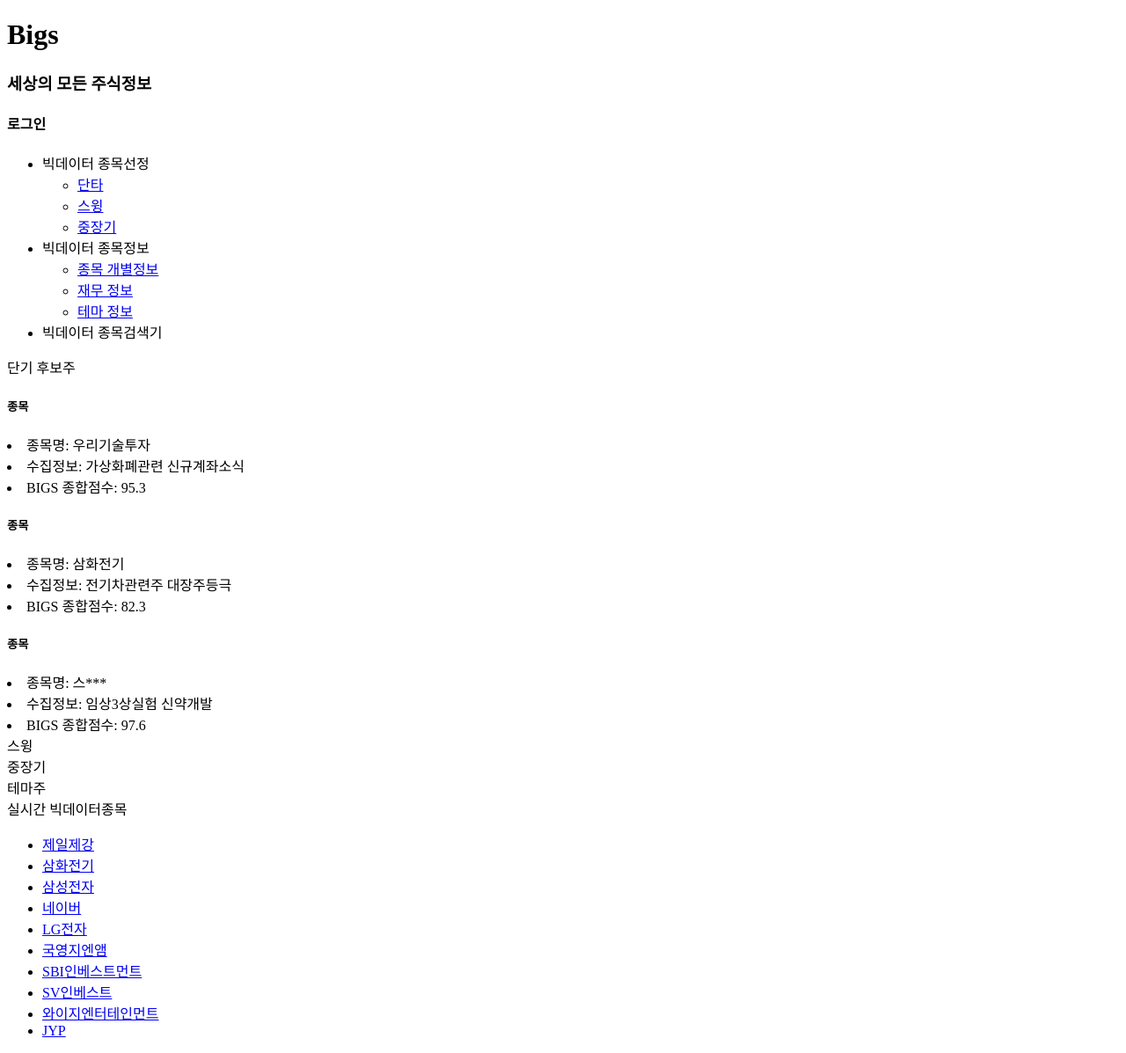
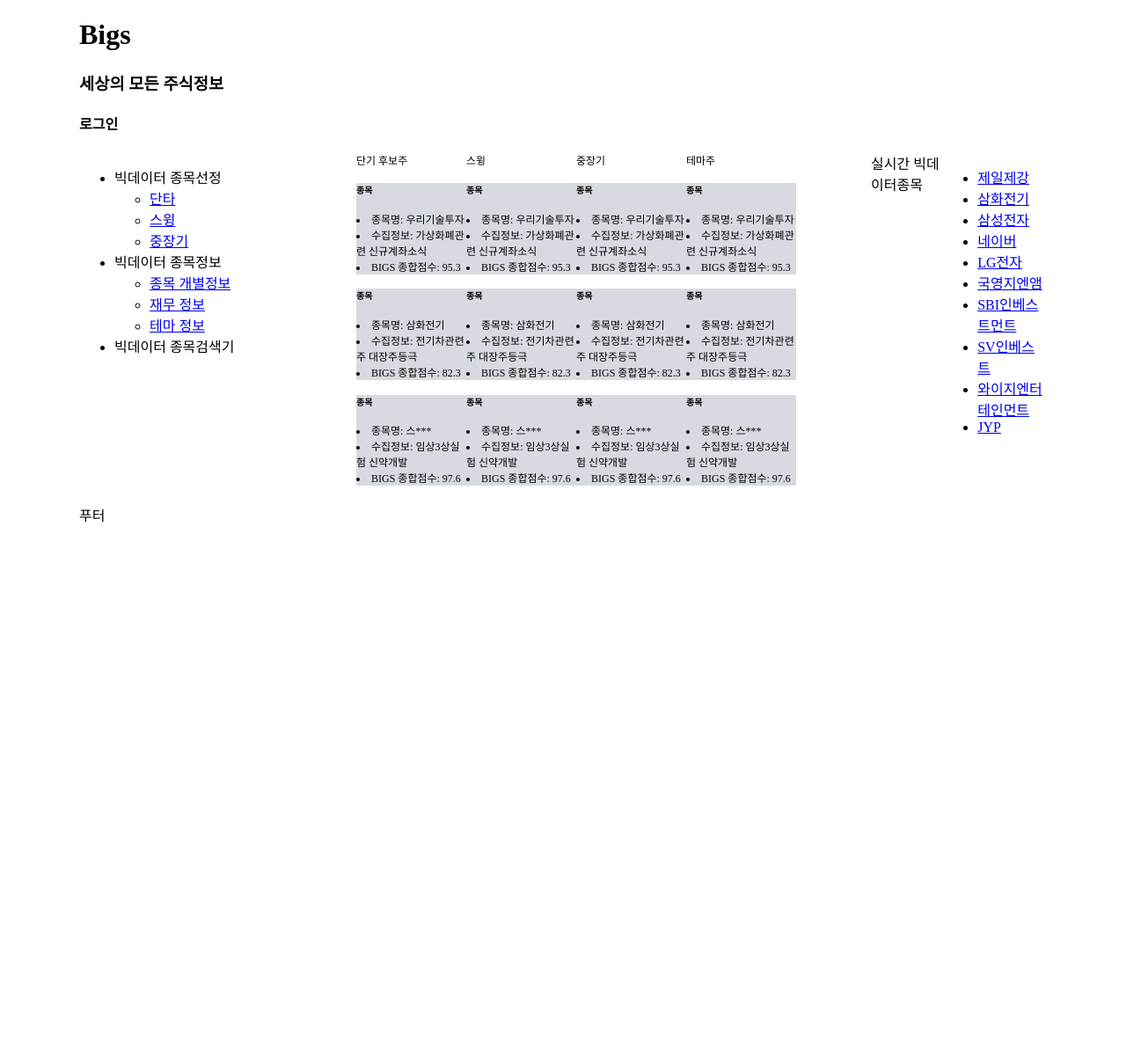
Before and after one commit to popsmile/bigs, a Django app: page / in a window 1280 px wide. Shown: the whole page at 88% size. After the commit the page ends 594 px from the top, so only its background shows below. Run offline with Django 3.2, Linux system fonts and the light colour scheme; data comes from the database, SQL or seed files in the repository.

Commit message:
stockcard model 수정 및 간단한 레이아웃 css 적용

```diff
--- a/bigs/stocks/models.py
+++ b/bigs/stocks/models.py
@@ -17,8 +17,10 @@
 		return self.name
 
 class StockCard(models.Model):
+	category = models.CharField(max_length=10)
 	name = models.CharField(max_length=30)
-	information = models.TextField()
-	total_score = models.DecimalField(max_digits=3, decimal_places=1)
+	code = models.CharField(max_length=10)
+	theme = models.TextField()
+	bigs_score = models.DecimalField(max_digits=3, decimal_places=1)
 	def __str__(self):
 		return self.name
--- /dev/null
+++ b/bigs/stocks/static/stocks/style.css
@@ -0,0 +1,86 @@
+@charset "utf-8";
+
+/* 구분을 위한 컬러설정 */
+/*
+.wrapper {
+	background-color: #e1ffc5;
+}
+
+.header {
+	background-color: #92fdf5;
+}
+
+.main-content {
+	background-color: #51d8ce;
+}
+
+.footer {
+	background-color: #34b8ae;
+}
+
+.box1 {
+	background-color: #fbc2ff;
+}
+.box2 {
+	background-color: #f28ff9;
+}
+.box3 {
+	background-color: #ef59f9;
+}
+
+.card1 {
+	background-color: #fffdd3 ;
+}
+.card2 {
+	background-color: #fffa8c ;
+}
+.card3 {
+	background-color: #f0e954 ;
+}
+.card4 {
+	background-color: #b8b21a ;
+}
+*/
+
+/* 레이아웃 */
+
+.header,
+.main-content,
+.footer {
+	width: 1100px;
+	margin: 0 auto;
+	box-sizing: border-box;
+}
+
+.main-content {
+	min-height: 400px;
+	display: flex;
+	justify-content: space-between;
+	margin: 0 auto;
+}
+
+.box1 {
+	width: 230px;
+}
+
+.box2 {
+	width: 500px;
+	font-size: 12px;
+}
+
+.box3 {
+	width: 200px;
+}
+
+.box {
+	display: flex;
+	justify-content: space-between;
+}
+
+.card {
+	width: 170px;
+}
+
+.card div {
+	background-color: #d7dbe1;
+}
--- a/bigs/stocks/templates/stocks/index.html
+++ b/bigs/stocks/templates/stocks/index.html
@@ -4,6 +4,7 @@
 <head>
 	<meta charset="UTF-8">
 	<title>BIGS</title>
+	<link rel="stylesheet" type="text/css" href="/static/stocks/style.css" />
 </head>
 
 <body>
@@ -48,19 +49,43 @@
 					<div>
 						<h5>종목</h5>
 						<li>종목명: {{stock.name}}</li>
-						<li>수집정보: {{stock.information}}</li>
-						<li>BIGS 종합점수: {{stock.total_score}}</li>
+						<li>수집정보: {{stock.theme}}</li>
+						<li>BIGS 종합점수: {{stock.bigs_score}}</li>
 					</div>
 					{% endfor %}
 				</div>
 				<div class="card card2">
 					<span>스윙</span>
+					{% for stock in stocks %}
+					<div>
+						<h5>종목</h5>
+						<li>종목명: {{stock.name}}</li>
+						<li>수집정보: {{stock.theme}}</li>
+						<li>BIGS 종합점수: {{stock.bigs_score}}</li>
+					</div>
+					{% endfor %}
 				</div>
 				<div class="card card3">
 					<span>중장기</span>
+					{% for stock in stocks %}
+					<div>
+						<h5>종목</h5>
+						<li>종목명: {{stock.name}}</li>
+						<li>수집정보: {{stock.theme}}</li>
+						<li>BIGS 종합점수: {{stock.bigs_score}}</li>
+					</div>
+					{% endfor %}
 				</div>
 				<div class="card card4">
 					<span>테마주</span>
+					{% for stock in stocks %}
+					<div>
+						<h5>종목</h5>
+						<li>종목명: {{stock.name}}</li>
+						<li>수집정보: {{stock.theme}}</li>
+						<li>BIGS 종합점수: {{stock.bigs_score}}</li>
+					</div>
+					{% endfor %}
 				</div>
 			</div>
 			<div class="box box3">
@@ -81,7 +106,7 @@
 		</main>
 
 		<footer class="footer">
-
+			푸터
 		</footer>
 
 	</div>
```
Also changed, not shown: bigs/db.sqlite3, bigs/stocks/migrations/0003_auto_20180802_1144.py (added), bigs/stocks/migrations/0004_stockcard_category.py (added), bigs/stocks/templates/stocks/layout.html (added).
